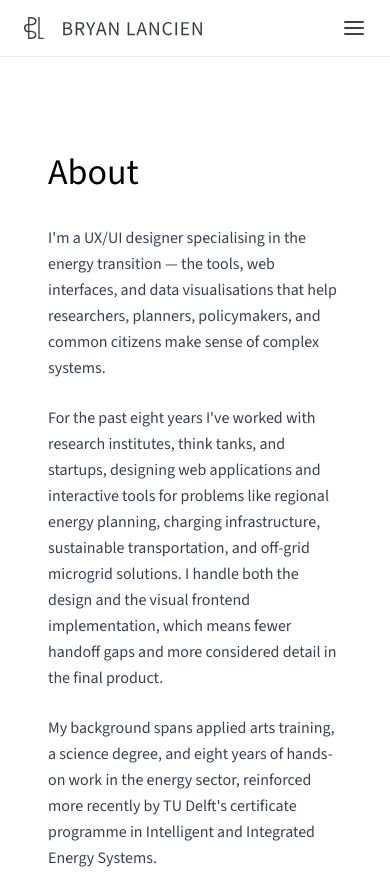
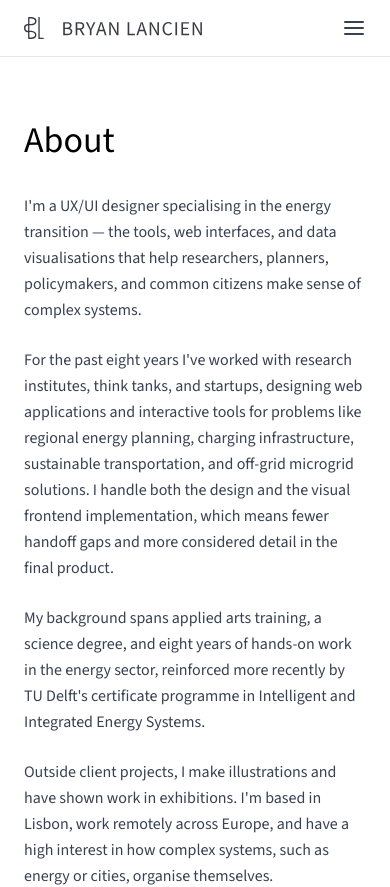
Before and after one commit to bmlancien/portfolio-2026, a React (Vite) app: page /about in a window 390 px wide. Shown: the top 887 px of the page. Built offline with nearby package versions, Linux system fonts and the light colour scheme.

Commit message:
Improve spacing on about and contact pages

```diff
--- a/src/pages/AboutPage.jsx
+++ b/src/pages/AboutPage.jsx
@@ -2,8 +2,8 @@ import React from 'react';
 
 export default function AboutPage() {
   return (
-    <section className="pt-16 pb-8 lg:pt-24 lg:pb-16">
-      <div className="max-w-7xl mx-auto px-12">
+    <section className="py-8 md:py-16 lg:py-24 pb-8 lg:pb-16">
+      <div className="max-w-7xl mx-auto px-6">
         <h1 className="text-4xl py-8">About</h1>
 
         <div className="max-w-2xl flex flex-col gap-6 text-gray-700 leading-relaxed">
--- a/src/pages/ContactPage.jsx
+++ b/src/pages/ContactPage.jsx
@@ -2,8 +2,8 @@ import React from 'react';
 
 export default function ContactPage() {
   return (
-    <section className="pt-16 pb-8 lg:pt-24 lg:pb-16">
-      <div className="max-w-7xl mx-auto px-12">
+    <section className="py-8 md:py-16 lg:py-24 pb-8 lg:pb-16">
+      <div className="max-w-7xl mx-auto px-6">
         <h1 className="text-4xl py-8">Contact</h1>
         <p className="pb-2">Feel free to reach out by email:</p>
         <a
```
